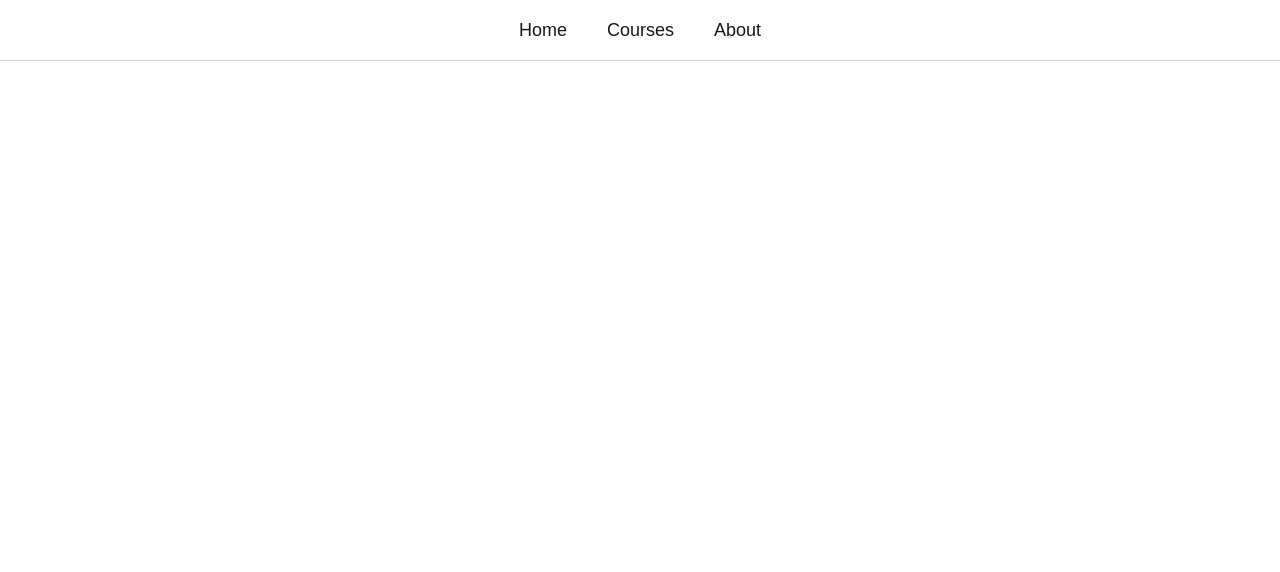
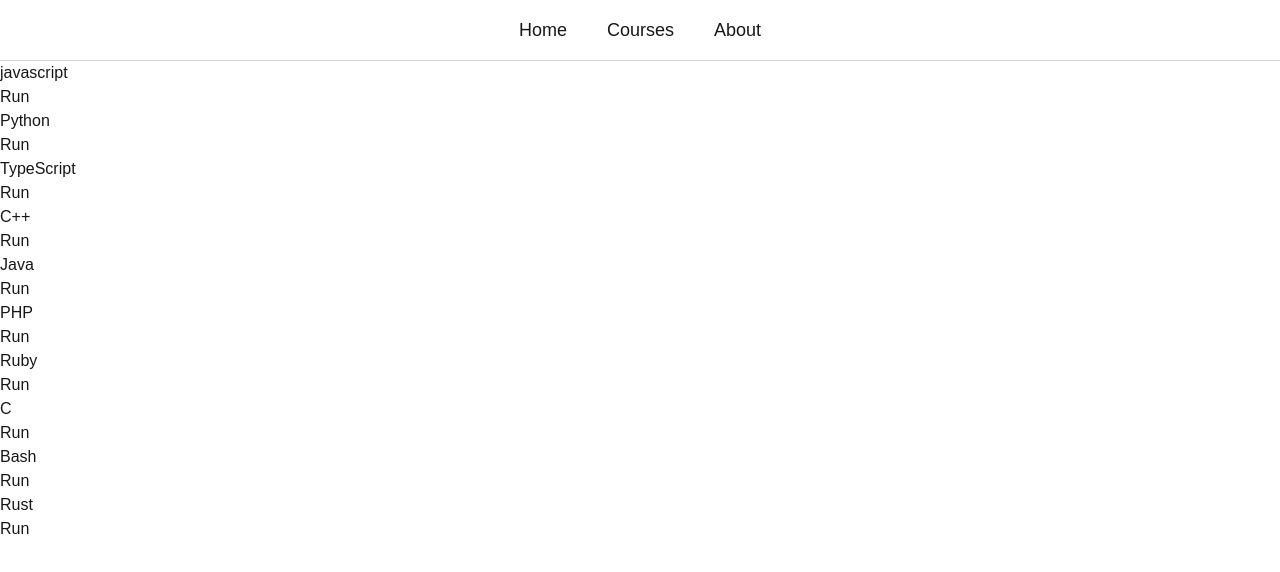
Before and after one commit to Lvhacker1/test-creation, a Next.js app: page /about in a window 1280 px wide. Shown: the top 572 px of the page. Built offline with nearby package versions, Linux system fonts and the light colour scheme.

Commit message:
Implement CodeBlock. On About page (temporary)

```diff
--- a/src/app/about/page.tsx
+++ b/src/app/about/page.tsx
@@ -1,6 +1,12 @@
+import CodeBlock from "@/components/CodeBlock";
+import { codeBlockProps } from "@/data/data";
+
 const AboutPage = () => {
     return (
         <div>
+            {codeBlockProps.map((codeBlockProps, index ) =>
+                <CodeBlock key={index} code={codeBlockProps.code} language={codeBlockProps.language} />
+            )}
         </div>
     )
 }
--- a/src/components/CodeBlock.tsx
+++ b/src/components/CodeBlock.tsx
@@ -0,0 +1,22 @@
+'use client'
+import { CodeBlockProps } from "@/types/types";
+import { useState } from "react";
+
+
+const CodeBlock = ({code, language}: CodeBlockProps) => {
+    const [showCode, setShowCode] = useState(false);
+    const handleToggle = () => setShowCode(prev => !prev);
+
+
+    return (
+        <div>
+            <p>{language}</p>
+            <button onClick={handleToggle}>
+                {showCode ? "Hide" : "Run"}
+            </button>
+            {showCode && <pre>{code}</pre>}
+        </div>
+    )
+}
+
+export default CodeBlock;
--- a/src/data/data.ts
+++ b/src/data/data.ts
@@ -1,4 +1,4 @@
-import { CodeBlockData, NavLinks } from "@/types/types";
+import { CodeBlockProps, NavLinks } from "@/types/types";
 
 export const navLinks: NavLinks[] = [
     { name: "Home", href: "/" },
@@ -6,13 +6,15 @@ export const navLinks: NavLinks[] = [
     { name: "About", href: "/about" },
 ];
 
-export const codeBlockData: CodeBlockData[] = [
+export const codeBlockProps: CodeBlockProps[] = [
     { code: "console.log('Hello, world!');", language: "javascript" },
-    { code: "", language: "" },
-    { code: "", language: "" },
-    { code: "", language: "" },
-    { code: "", language: "" },
-    { code: "", language: "" },
-    { code: "", language: "" },
-    { code: "", language: "" },
+    { code: "print('Hello')", language: "Python" },
+    { code: "let x: number = 5;", language: "TypeScript" },
+    { code: "#include <iostream>\nint main() { std::cout << \"Hello\"; }", language: "C++" },
+    { code: "public class Main { public static void main(String[] args) { System.out.println(\"Hello\"); } }", language: "Java" },
+    { code: "echo 'Hello';", language: "PHP" },
+    { code: "puts 'Hello'", language: "Ruby" },
+    { code: "printf(\"Hello\\n\");", language: "C" },
+    { code: "echo Hello", language: "Bash" },
+    { code: "fn main() { println!(\"Hello\"); }", language: "Rust" }
 ];
```
Also changed, not shown: src/types/types.ts (+1 -7 lines).
